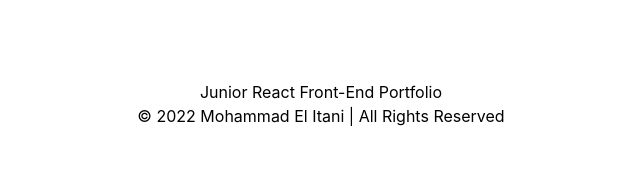
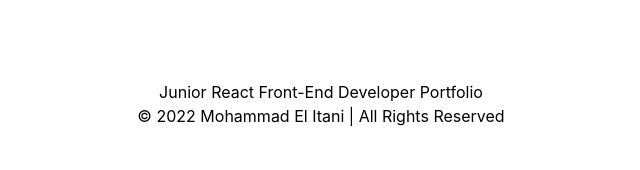
Before and after one commit to MoeElItani/Portfolio-2.0, a Next.js app: page /components/Footer in a window 1280 px wide. Shown: the top 170 px of the page, without its empty margins (319-959 px from the left). Built offline with nearby package versions, Linux system fonts and the light colour scheme.

Commit message:
minor fixes

```diff
--- a/pages/components/Contact.jsx
+++ b/pages/components/Contact.jsx
@@ -2,7 +2,7 @@
 import React, { useRef, useState } from 'react'
 import emailjs from '@emailjs/browser'
 
-const Contact = ({ darkMode }) => {
+const Contact = () => {
    const [name, setName] = useState('')
    const [email, setEmail] = useState('')
    const [msg, setMsg] = useState('')
@@ -47,7 +47,7 @@ const Contact = ({ darkMode }) => {
             autoComplete='off'
             ref={form}
             onSubmit={sendEmail}
-            className='flex flex-col w-2/3 justify-center'
+            className='flex flex-col w-10/12 md:w-2/3 justify-center'
          >
             <div className='grid '>
                <div className='relative z-0 mb-6 w-full group'>
--- a/pages/components/Footer.jsx
+++ b/pages/components/Footer.jsx
@@ -3,7 +3,9 @@ import React from 'react'
 const footer = () => {
    return (
       <div className='footer flex flex-col items-center mt-20 pb-8'>
-         <div>Junior React Front-End Portfolio</div>
+         <div>
+            Junior React Front-End Developer Portfolio
+         </div>
          <div>
             &copy; 2022 Mohammad El Itani | All Rights
             Reserved
--- a/pages/components/Navbar.jsx
+++ b/pages/components/Navbar.jsx
@@ -1,10 +1,12 @@
 // Icons
-import { BsFillMoonStarsFill } from 'react-icons/bs'
+import {
+   BsDownload,
+   BsFillMoonStarsFill,
+} from 'react-icons/bs'
 
-const Navbar = ({setDarkMode, darkMode}) => {
-
+const Navbar = ({ setDarkMode, darkMode }) => {
    return (
-      <nav className='bg-white dark:bg-gray-900 sticky px-24 top-0 left-0 z-10 py-6 flex  justify-between items-center mx-auto dark:text-gray-300'>
+      <nav className='bg-white dark:bg-gray-900  top-0 left-0 z-10 py-6 flex  justify-between items-center mx-auto dark:text-gray-300'>
          <h1 className='font-burtons text-xl'>
             <a href='#intro'>Mohammad El Itani</a>
          </h1>
@@ -17,8 +19,9 @@ const Navbar = ({setDarkMode, darkMode}) => {
             </li>
             <li>
                <a
+                  href='../../Resume/Mohammad El Itani - Resume.pdf'
+                  download='Mohammad El Itani - Resume.pdf'
                   className='bg-gradient-to-r from-emerald-400 to to-cyan-500 text-white px-4 py-2 rounded-lg ml-8'
-                  href='#'
                >
                   Resume
                </a>
--- a/pages/components/Projects.jsx
+++ b/pages/components/Projects.jsx
@@ -6,6 +6,7 @@ import web3 from '../../public/web3.png'
 import web4 from '../../public/web4.png'
 import web5 from '../../public/web5.png'
 import web6 from '../../public/web6.png'
+
 const Projects = () => {
   return (
     <section>
```
Also changed, not shown: pages/index.js (+1 -7 lines), 1 other file (tests, documents, lock files or other folders).
